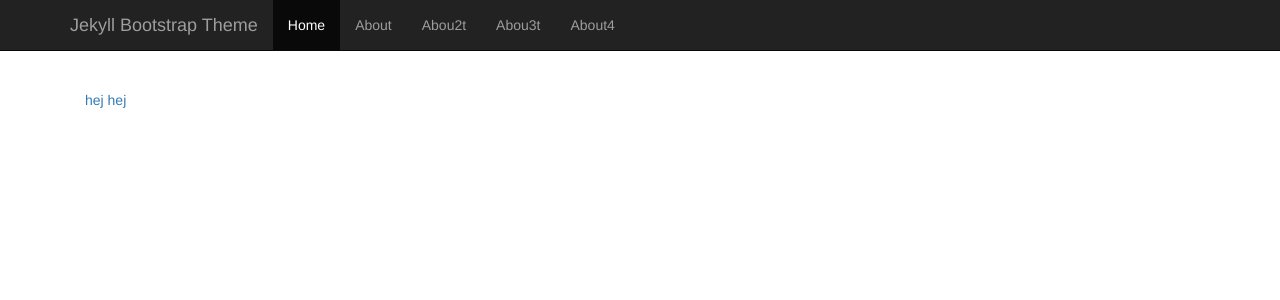
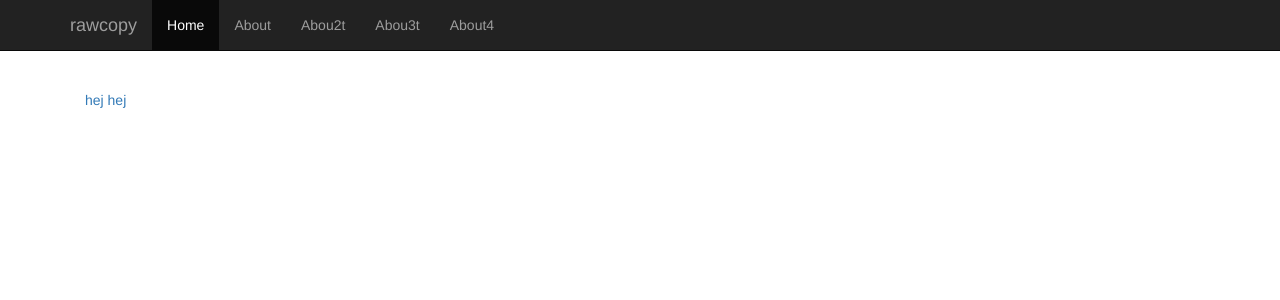
Before and after one commit to rawcopy/rawcopy.github.io, a Jekyll site: the page built from index.md, in a window 1280 px wide. Shown: the top 300 px of the page. Built offline with Jekyll 4.4.1, drawn with Linux system fonts in a browser that asks for light colours; nearby versions of some CDN libraries.

Commit message:
Update _config.yml

```diff
--- a/_config.yml
+++ b/_config.yml
@@ -2,7 +2,7 @@
 # site.url, site.title
 
 url:   'http://planetjekyll.github.io/jekyll-bootstrap-theme'
-title: 'Jekyll Bootstrap Theme'
+title: 'rawcopy'
 
 
 ########
```
